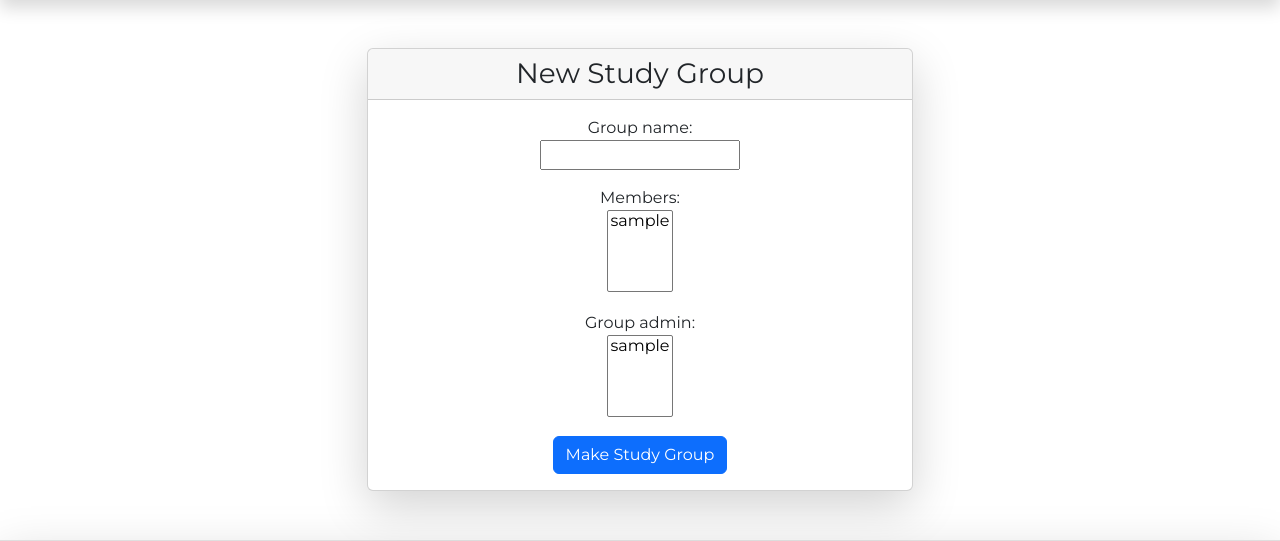
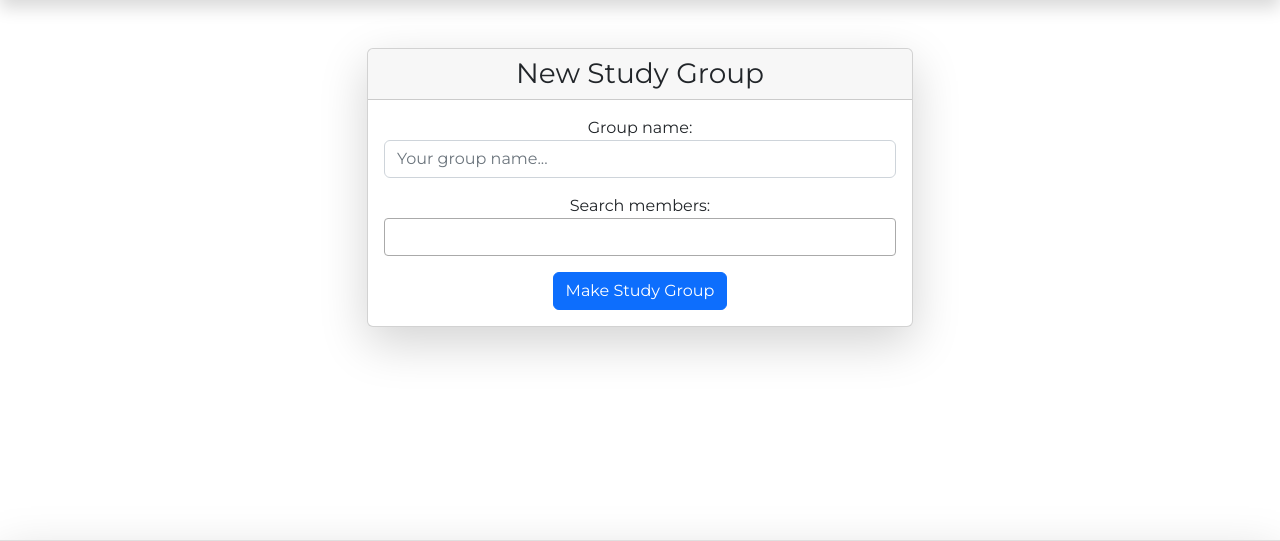
Before and after one commit to alexanderglemme/QuickLit-PP4, a Django app: page /new-group/ in a window 1280 px wide. Shown: the part 94-635 px from the top of the page. Run offline with Django 3.2, Linux system fonts and the light colour scheme; the visitor is signed in with stand-in values (Sample User, id 1); data comes from the database, SQL or seed files in the repository; parts of the project's set-up code (start-up, migrations or seed data) failed here and were passed over; some libraries are stand-ins or nearby versions; some web fonts are replaced.

Commit message:
Fix new study group template and form, fix delete group view and other minor clean ups

```diff
--- a/marketplace/forms.py
+++ b/marketplace/forms.py
@@ -63,9 +63,23 @@ class NewStudyGroupForm(forms.ModelForm):
     """
     Make a new studygroup.
     """
+    search_members = forms.ModelMultipleChoiceField(
+        queryset=User.objects.all(),
+        widget=forms.SelectMultiple(attrs={
+            'class': 'members-select2 form-control'
+            })
+    )
+
     class Meta:
         model = StudyGroup
-        fields = ('group_name', 'members', 'group_admin')
+        fields = ['group_name', 'search_members']
+        widgets = {
+            'group_name': forms.TextInput(attrs={
+                'class': 'form-control',
+                'placeholder': 'Your group name...',
+                'autocomplete': 'off'
+            })
+        }
 
 
 class ConversationMessageForm(forms.ModelForm):
--- a/marketplace/models.py
+++ b/marketplace/models.py
@@ -66,7 +66,6 @@ class Conversation(models.Model):
 
 class StudyGroup(models.Model):
     group_name = models.CharField(max_length=255)
-    group_admin = models.ManyToManyField(User, related_name='group_admin')
     members = models.ManyToManyField(User, related_name='study_groups')
     created_at = models.DateTimeField(default=timezone.now)
     updated_at = models.DateTimeField(default=timezone.now)
--- a/marketplace/urls.py
+++ b/marketplace/urls.py
@@ -21,7 +21,7 @@ urlpatterns = [
     path('active-group/<slug:slug>', views.ActiveStudyGroupView.as_view(), name='active_group'),
     path('active/<int:pk>/', views.ActiveConversationView.as_view(), name='active'),
     path('edit/<slug:slug>/', views.EditSalesAdView.as_view(), name='editad'),
-    path('delete/<slug:slug>/', views.DeleteView.as_view(), name='delete'),
+    path('delete/<slug:slug>/', views.DeleteAdView.as_view(), name='delete'),
     path('delete-group/<slug:slug>', views.DeleteStudyGroupView.as_view(), name='delete_group'),
     path('<slug:slug>/', views.SalesAdDetail.as_view(), name='detail'),
 ]
--- a/marketplace/views.py
+++ b/marketplace/views.py
@@ -2,7 +2,7 @@ from django.shortcuts import render, get_object_or_404, redirect
 from django.views import generic, View
 from django.views.generic import CreateView, ListView, DeleteView
 from django.views.generic.base import TemplateView
-from django.http import HttpResponseRedirect
+from django.http import HttpResponseRedirect, Http404
 from django.urls import reverse, reverse_lazy
 from django.db.models import Q
 from django.core.paginator import Paginator
@@ -132,7 +132,7 @@ class ProfileOverviewView(LoginRequiredMixin, ListView):
         return super().get_queryset().filter(seller=self.request.user)
 
 
-class DeleteView(LoginRequiredMixin, DeleteView):
+class DeleteAdView(LoginRequiredMixin, DeleteView):
     """
     Deletes a chosen SalesAd if the user is logged in,
     only the logged in users ads are reachable
@@ -270,9 +270,18 @@ class NewStudyGroupView(LoginRequiredMixin, CreateView):
     model = StudyGroup
     form_class = NewStudyGroupForm
     template_name = 'new_study_group.html'
-    success_url = reverse_lazy('new_group')
+    success_url = reverse_lazy('inbox')
 
     def form_valid(self, form):
+        study_group = form.save(commit=False)
+        study_group.save()
+        selected_members = form.cleaned_data['search_members']
+
+        for member in selected_members:
+            study_group.members.add(member)
+
+        study_group.members.add(self.request.user)
+        study_group.save()
         return super().form_valid(form)
 
 
@@ -314,7 +323,7 @@ class ActiveStudyGroupView(LoginRequiredMixin, View):
 
 class DeleteStudyGroupView(LoginRequiredMixin, DeleteView):
     """
-    Deletes a chosen study group if the user is a group_admin
+    Deletes a chosen study group. Checks that user is member before deletion.
     """
     model = StudyGroup
     template_name = 'delete_study_group.html'
@@ -323,8 +332,8 @@ class DeleteStudyGroupView(LoginRequiredMixin, DeleteView):
     def get_object(self, queryset=None):
         obj = super().get_object(queryset=queryset)
 
-        for admin in obj.group_admin.all:
-            if admin.get_username() == self.request.user.get_username():
+        for member in obj.members.all():
+            if Q(member__icontains=self.request.user):
                 return obj
             else:
                 raise Http404
--- a/quicklit/settings.py
+++ b/quicklit/settings.py
@@ -32,7 +32,7 @@ SECRET_KEY = os.environ.get('SECRET_KEY')
 # SECURITY WARNING: don't run with debug turned on in production!
 DEBUG = True
 
-ALLOWED_HOSTS = ['quicklit-pp4.herokuapp.com', 'localhost']
+ALLOWED_HOSTS = ['quicklit-pp4.herokuapp.com', '8000-alexandergl-quicklitpp4-qkcnv1e51zg.ws-eu98.gitpod.io', 'localhost']
 
 LOGIN_URL = '/login/'
 LOGIN_REDIRECT_URL = '/'
--- a/templates/active_conversation.html
+++ b/templates/active_conversation.html
@@ -69,7 +69,6 @@
   </div>
 </div>
 <!-- Template specifik code snippet to handle form submission by pressing Enter instead of having to click send btn -->
-<script src="https://code.jquery.com/jquery-3.7.0.js" integrity="sha256-JlqSTELeR4TLqP0OG9dxM7yDPqX1ox/HfgiSLBj8+kM=" crossorigin="anonymous"></script>
 <script>
   $(document).ready(function() {
   $('#message-input').on('keydown', function(e) {
--- a/templates/active_study_group.html
+++ b/templates/active_study_group.html
@@ -11,12 +11,8 @@
                                            {{ member.get_username }}
                                        {% endfor %}
       </h2>
-      {% for admin in study_group.group_admin.all %}
-      {% if request.user.get_username == admin.get_username %}
       <a href="{% url 'delete_group' study_group.slug %}" class="btn btn-danger">Delete study group</a>
       <a href="" class="btn btn-success">Edit study group</a>
-      {% endif %}
-      {% endfor %}
     </div>
     <hr>
   </div>
@@ -75,8 +71,6 @@
 </div>
 
 <!-- Template specifik code snippet to handle form submission by pressing Enter instead of having to click send btn -->
-<script src="https://code.jquery.com/jquery-3.7.0.js" integrity="sha256-JlqSTELeR4TLqP0OG9dxM7yDPqX1ox/HfgiSLBj8+kM="
-  crossorigin="anonymous"></script>
 <script>
   $(document).ready(function () {
     $('#message-input').on('keydown', function (e) {
--- a/templates/base.html
+++ b/templates/base.html
@@ -15,8 +15,11 @@
   <script src="https://cdn.jsdelivr.net/npm/bootstrap@5.2.0/dist/js/bootstrap.bundle.min.js"
     integrity="sha384-A3rJD856KowSb7dwlZdYEkO39Gagi7vIsF0jrRAoQmDKKtQBHUuLZ9AsSv4jD4Xa" crossorigin="anonymous">
   </script>
+  <script src="https://code.jquery.com/jquery-3.7.0.js" integrity="sha256-JlqSTELeR4TLqP0OG9dxM7yDPqX1ox/HfgiSLBj8+kM=" crossorigin="anonymous"></script>
   <link rel="stylesheet" href=" {% static 'css/style.css' %}">
   <link rel="icon" type="image/x-icon" href=" {% static 'favicon.ico' %}">
+  <link href="https://cdn.jsdelivr.net/npm/select2@4.1.0-rc.0/dist/css/select2.min.css" rel="stylesheet"/>
+  <script src="https://cdn.jsdelivr.net/npm/select2@4.1.0-rc.0/dist/js/select2.min.js"></script>
 </head>
 
 <body class="d-flex flex-column min-vh-100">
--- a/templates/delete_study_group.html
+++ b/templates/delete_study_group.html
@@ -11,7 +11,7 @@
         {% csrf_token %}
         <p>Are you sure you want to delete this Study Group?</p>
         <h3>{{ object.group_name }}</h3>
-        <p><i>(All messages will be permanantly lost)</i></p>
+        <p><i>(All messages will be permanently lost)</i></p>
         <button type="submit" class="btn btn-danger">Yes, delete</button>
         <a href="{% url 'inbox' %}" class="btn btn-primary">Cancel</a>
       </form>
--- a/templates/inbox.html
+++ b/templates/inbox.html
@@ -36,7 +36,8 @@
         {% empty %}
         <div class="row justify-content-center text-center">
             <div class="col">
-                <h2>You have no active conversations, find an ad and contact a seller!</h2>
+                <h2>You have no active study groups.</h2>
+                <p>Navigate to "Start a study group" and create one!</p>
             </div>
         </div>
         {% endfor %}
--- a/templates/new_study_group.html
+++ b/templates/new_study_group.html
@@ -31,5 +31,11 @@
       </div>
     </div>
   </div>
-
+<!-- Template specific code snippet to handle search functionality in the form -->
+<script>
+$(document).ready(function() {
+    $('.members-select2').select2();
+    $('.admins-select2').select2();
+});
+</script>
 {% endblock %}
```
Also changed, not shown: marketplace/migrations/0021_remove_studygroup_group_admin.py (added).
